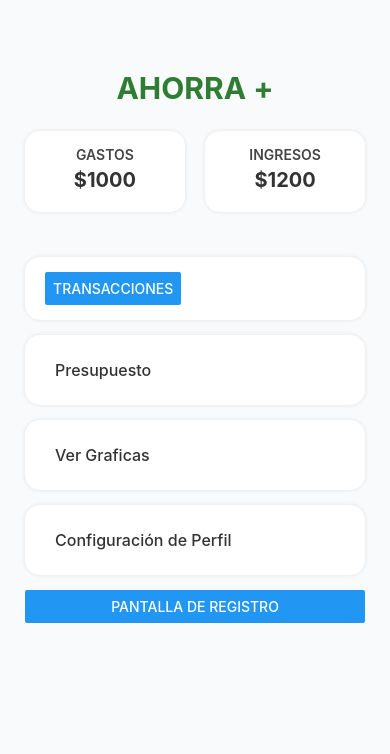
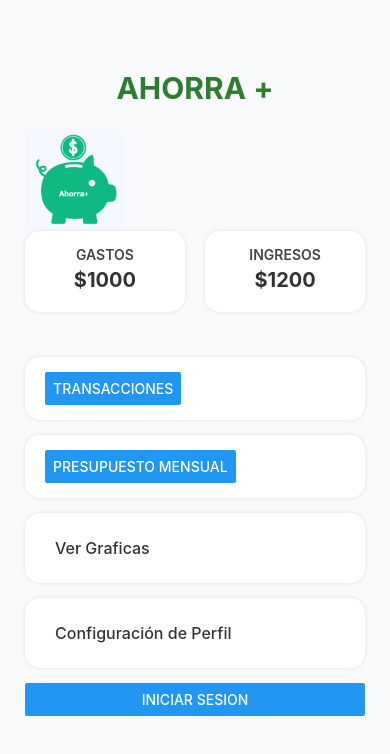
Before and after one commit to JoseArmandoSUP/AhorraMasApp, a React Native app in the folder ahorraMasApp/: screen / in a window 390 px wide. Shown: the top 754 px of the page. Built offline with nearby package versions, Linux system fonts and the light colour scheme.

Commit message:
Botones para ir a la pantalla de presupuestos y login agregados al switch de pantallas

```diff
--- a/ahorraMasApp/screens/PantallaPrincipal.js
+++ b/ahorraMasApp/screens/PantallaPrincipal.js
@@ -1,8 +1,10 @@
 import React, { useEffect, useState} from "react";
-import { Text, StyleSheet, View, TouchableOpacity, ScrollView, ImageBackground, Animated, Easing } from 'react-native'
+import { Text, StyleSheet, View, TouchableOpacity, ScrollView, ImageBackground, Animated, Easing, Image } from 'react-native'
 import { Button } from "react-native-web";
 import TransaccionesScreem from './PantallaGestionTransacciones';
 import PantallaRegistro from "./PantallaRegistro";
+import PantallaPresupuesto from "./PresupuestosScreen";
+import LoginScreen from "./LoginScreen";
 
 export default function PantallaPrincipal(){
 
@@ -41,8 +43,12 @@ export default function PantallaPrincipal(){
     switch(screen){
         case 'registro':
             return<PantallaRegistro></PantallaRegistro>
+        case 'login':
+            return<LoginScreen></LoginScreen>
         case 'transaccionesScreen':
             return<TransaccionesScreem></TransaccionesScreem>
+        case 'presupuestos':
+            return<PantallaPresupuesto></PantallaPresupuesto>
         case 'menu':
             default:
                 return(
@@ -50,9 +56,14 @@ export default function PantallaPrincipal(){
 
                         {/*ENCABEZADO*/}
                         <Text style={styles.titulo}>AHORRA +</Text>
+                        <Image style={styles.logo}
+                                source={require('../assets/Logo.png')}
+                            />
 
                         {/*CONTENEDOR DE GASTOS E INGRESOS*/}
                         <View style={styles.todoContainer}>
+
+
 
                             <View style={styles.todoCajas}>
                                 <Text style={styles.todoLabel}>GASTOS</Text>
@@ -78,7 +89,7 @@ export default function PantallaPrincipal(){
 
                             <TouchableOpacity style={styles.boton}>
                                 {/*<Ionicons>*/}
-                                <Text style={styles.botonText}>Presupuesto</Text>
+                                <Button title='Presupuesto Mensual' style={styles.botonText} onPress={()=>setScreen('presupuestos')}></Button>
                             </TouchableOpacity>
 
                             <TouchableOpacity style={styles.boton}>
@@ -90,7 +101,7 @@ export default function PantallaPrincipal(){
                                 {/*<Ionicons>*/}
                                 <Text style={styles.botonText}>Configuración de Perfil</Text>
                             </TouchableOpacity>
-                            <Button onPress={()=> setScreen('registro')} title="Pantalla de registro"></Button>
+                            <Button onPress={()=> setScreen('login')} title="Iniciar Sesion"></Button>
                         </View>
 
                     </ScrollView>
@@ -104,6 +115,14 @@ const styles = StyleSheet.create({
         backgroundColor: '#F9FAFB',
         paddingTop: 70,
         paddingHorizontal: 25,
+    },
+
+    logo: {
+        height: 100,
+        width: 100,
+        flexDirection:'column',
+        justifyContent: 'center',
+        alignItems: 'center',
     },
 
     titulo:{
```
